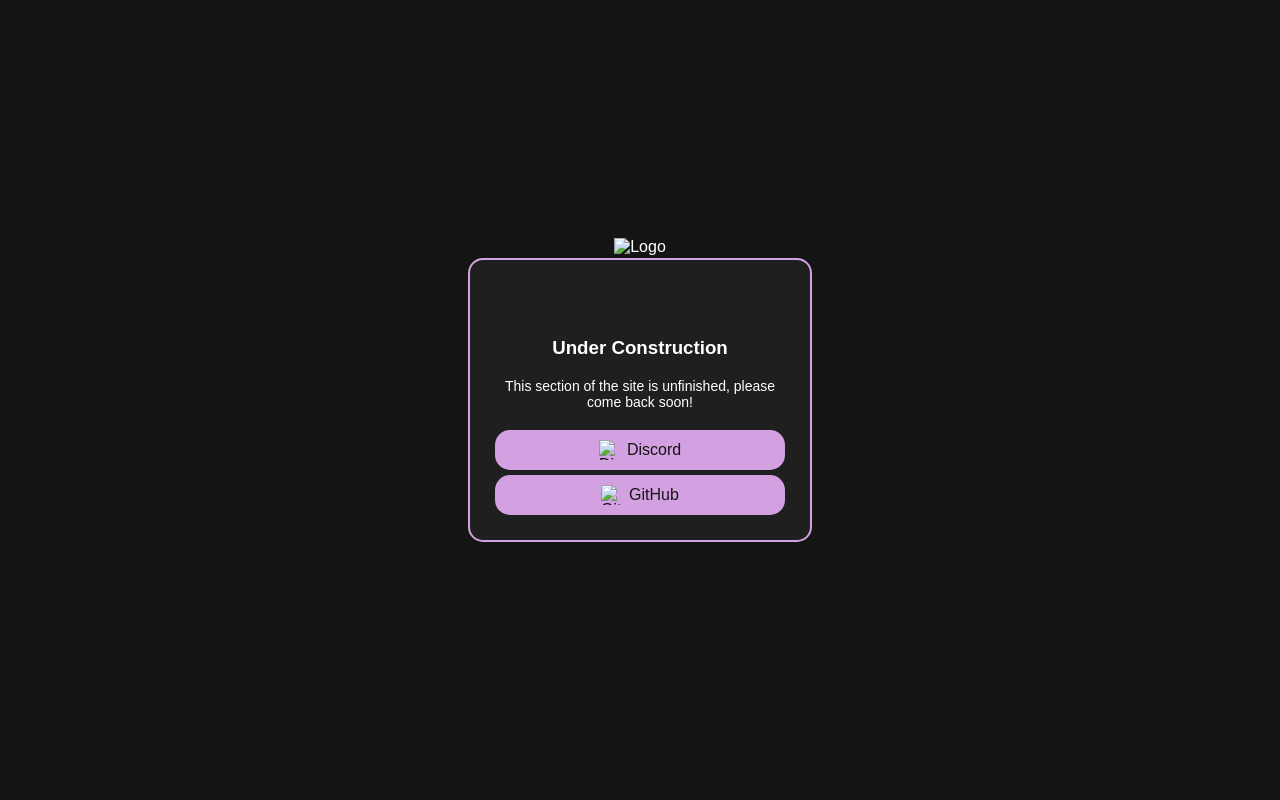
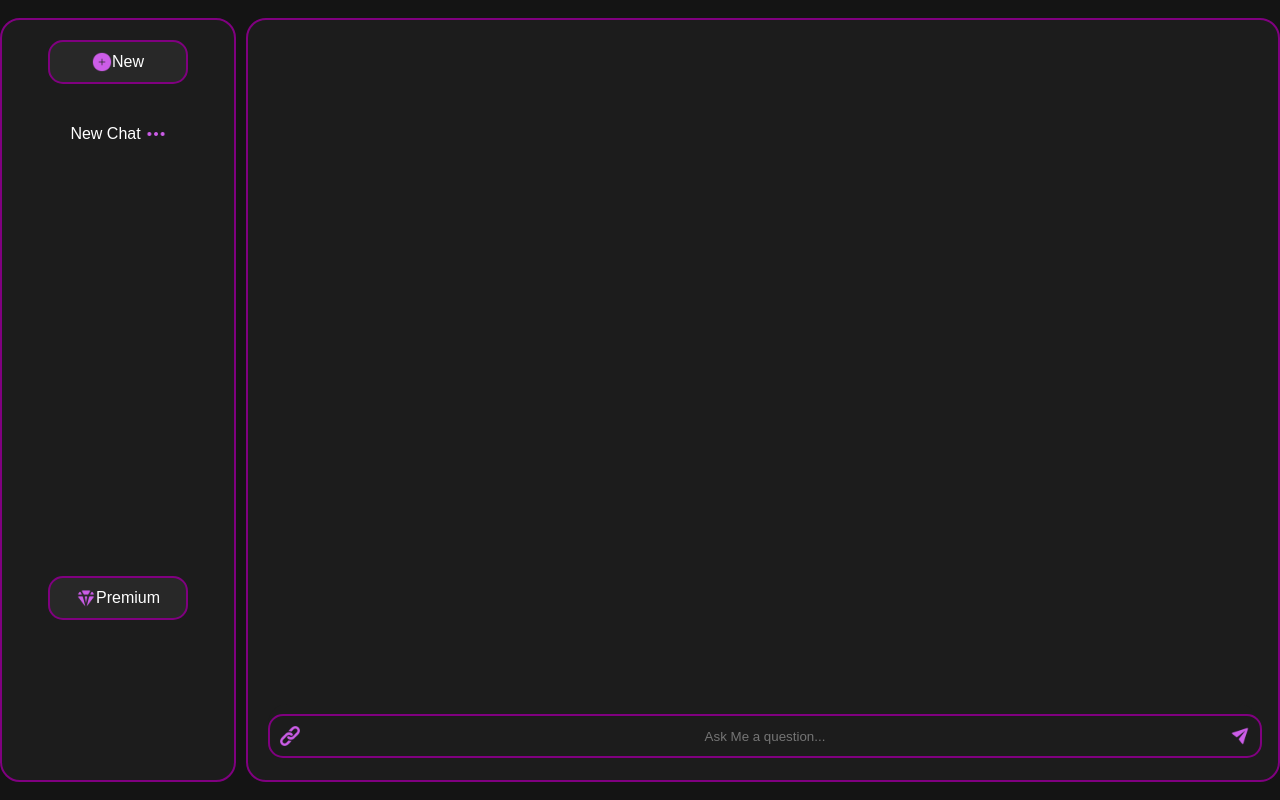
Before and after one commit to SinfulZen/IMP, a plain HTML site: page experiments/assistant/index.html in a window 1280 px wide. Drawn offline with Linux system fonts and the light colour scheme.

Commit message:
Assistant Update
• Asistant page updated with base design (functionality will be added in the near future).

```diff
--- a/experiments/assistant/index.html
+++ b/experiments/assistant/index.html
@@ -1,102 +1,236 @@
 <!DOCTYPE html>
 
-<!-- META, OG & SEO TAGS -->
 <html lang="en">
 <head>
-
     <meta charset="UTF-8">
     <meta name="viewport" content="width=device-width, initial-scale=1.0">
-    <meta http-equiv="X-UA-Compatible" content="ie=edge">
-    <meta name="description" content="An intensive collection of PlayStation™3 content. We also have various unique tools for media enhancement and social platforms!">
-    <meta name="keywords" content="Flaming, Immortal, Zen, Dev, Development, Modding, Paradise, IMP, Rewrite, Google, GitHub, Web, PlayStation™3, PlayStation, PS3, Gaming, Hack, Hacks, Hacker, Hacking, Mod, Mods, Modding, Modder, Homebrew, Terms, TOS, Jailbreak, Exploit, Exploits, Hybrid, Custom, HFW, CFW">
-    <meta name="application-name" content="https://sinfulzen.github.io/IMP-Rewrite">
-    <link rel="icon" href="assets/images/branding/favicon.ico" type="image/x-icon">
-    <link rel="shortcut icon" href="assets/images/branding/favicon.ico" type="image/x-icon">
-    <link rel="manifest" href="admin/manifest/manifest.json">
-    <meta property="og:type" content="website">
-    <meta property="og:url" content="https://sinfulzen.github.io/IMP-Rewrite">
-    <meta property="og:title" content="Immortal Modding Paradise">
-    <meta property="og:description" content="An intensive collection of PlayStation™3 content. We also have various unique tools for media enhancement and social platforms!">
-    <meta property="og:image" content="https://sinfulzen.github.io/IMP-Rewrite/assets/images/branding/banner.png">
-
-    <title>IMP • Under Construction</title>
-</head>
-</html>
-
-<!-- MAIN -->
-<html>
-<head>
-
+    <title>IMP • Assistant Experiment</title>
     <style>
         body {
             background-color: #141414;
             display: flex;
-            justify-content: center;
-            align-items: center;
-            height: 100vh;
             margin: 0;
             font-family: Arial, sans-serif;
-            color: #fff;
+            height: 100vh;
+            color: white;
+            align-items: center;
+            justify-content: center;
         }
-        .centered-body {
-            background-color: #1f1f1f;
-            border: 2px solid #D3A1E1;
-            border-radius: 15px;
+        .side-panel {
+            background-color: #1c1c1c;
+            border: 2px solid purple;
+            border-radius: 20px;
+            width: 15%;
+            display: flex;
+            flex-direction: column;
             padding: 20px;
             text-align: center;
-            width: 300px;
+            height: 90%;
         }
-        .logo {
-            width: 45px;
-            height: auto;
-            position: relative;
-            top: -42px;
-            right: 0px;
-            bottom: 0px;
-            left: 0px;
-            margin-bottom: 20px;
-}
-        }
-        .header {
-            font-size: 24px;
-            margin: 0;
-        }
-        .subheader {
-            font-size: 14px;
-            margin: 5px 0 20px 0;
-        }
-        .button {
-            background-color: #D3A1E1;
-            border: none;
+        .top-button, .bottom-button {
+            background-color: #282828;
+            border: 2px solid purple;
             border-radius: 15px;
-            color: #141414;
-            padding: 10px 20px;
-            margin: 5px;
-            font-size: 16px;
-            cursor: pointer;
+            padding: 10px;
             display: flex;
             align-items: center;
             justify-content: center;
-            text-decoration: none;
+            cursor: pointer;
+            color: white;
+            font-size: 16px;
+            width: 60%;
+            margin: 0 auto;
         }
-        .button img {
-            margin-right: 8px;
+        .new-chat-section {
+            display: flex;
+            flex-direction: column;
+            align-items: center;
+            margin-top: 20px;
+        }
+        .new-chat-section .new-chat-text {
+            margin-top: 20px;
+            display: flex;
+            align-items: center;
+            cursor: pointer;
+        }
+        .new-chat-section .new-chat-text:hover {
+            background-color: #282828;
+            border-radius: 15px;
+            padding: 5px;
+        }
+        .new-chat-section .new-chat-text img {
+            margin-left: 5px;
+        }
+        .dropdown-menu {
+            display: none;
+            background-color: #1c1c1c;
+            border-radius: 15px;
+            padding: 10px;
+            position: absolute;
+            margin-top: 10px;
+            text-align: left;
+            width: 150px;
+            border: 2px solid purple;
+        }
+        .dropdown-menu .dropdown-item {
+            display: flex;
+            align-items: center;
+            padding: 5px 0;
+        }
+        .dropdown-menu .dropdown-item img {
+            margin-right: 10px;
+        }
+        .chat-section {
+            flex-grow: 1;
+            background-color: #1c1c1c;
+            border: 2px solid purple;
+            border-radius: 20px;
+            margin-left: 10px;
+            padding: 20px;
+            display: flex;
+            flex-direction: column;
+            justify-content: flex-end;
+            height: 90%;
+        }
+        .input-box-container {
+            border: 2px lightpurple;
+            border-radius: 20px;
+            padding: 10px;
+            background-color: #1c1c1c;
+        }
+        .input-box {
+            background-color: #1c1c1c;
+            border: 2px solid purple;
+            border-radius: 15px;
+            padding: 10px;
+            display: flex;
+            align-items: center;
+            justify-content: space-between;
+            width: 100%;
+            margin-left: -10px;
+            margin-bottom: -8px;
+        }
+        .input-box input {
+            background: none;
+            border: none;
+            color: white;
+            text-align: center;
+            width: 100%;
+        }
+        .input-box input:focus {
+            outline: none;
+        }
+        .input-box img {
+            cursor: pointer;
         }
     </style>
 </head>
 <body>
-    <div class="centered-body">
-        <img src="assets/images/icons/construction.webp" alt="Logo" class="logo">
-        <h3 class="header">Under Construction</h3>
-        <p class="subheader">This section of the site is unfinished, please come back soon!</p>
-        <a href="https://discord.gg/vbGdtfNQXT" class="button">
-            <img src="assets/images/icons/construction-discord.png" alt="Discord" width="20" height="20">
-            Discord
-        </a>
-        <a href="https://github.com/sinfulzen/IMP-Rewrite" class="button">
-            <img src="assets/images/icons/construction-github.png" alt="GitHub" width="20" height="20">
-            GitHub
-        </a>
+    <div class="side-panel">
+        <div class="top-button">
+            <img src="assets/new.png" alt="#" width="20" height="20">
+             New
+        </div>
+        <div class="new-chat-section">
+            <div class="new-chat-text" onclick="toggleDropdown()">
+                New Chat
+                <img src="assets/more.png" alt="#" width="20" height="20">
+            </div>
+            <div class="dropdown-menu" id="dropdownMenu">
+                <div class="dropdown-item">
+                    <img src="assets/rename.png" alt="#" width="20" height="20">
+                    Rename
+                </div>
+                <div class="dropdown-item">
+                    <img src="assets/archive.png" alt="#" width="20" height="20">
+                    Archive
+                </div>
+                <div class="dropdown-item">
+                    <img src="assets/delete.png" alt="#" width="20" height="20">
+                    Delete
+                </div>
+            </div>
+        </div>
+
+          <br>
+           <br>
+            <br>
+             <br>
+            <br>
+           <br>
+          <br>
+           <br>
+            <br>
+             <br>
+            <br>
+           <br>
+          <br>
+           <br>
+            <br>
+             <br>
+            <br>
+           <br>
+          <br>
+           <br>
+            <br>
+             <br>
+            <br>
+           <br>
+
+        <div class="bottom-button">
+            <img src="assets/premium.png" alt="#" width="20" height="20">
+             Premium
+        </div>
     </div>
+    <div class="chat-section">
+        <div class="input-box-container">
+            <div class="input-box">
+                <img src="assets/upload.png" alt="#" width="20" height="20" onclick="openFileExplorer()">
+                <input type="text" placeholder="Ask Me a question..." id="question-input">
+                <img src="assets/send.png" alt="#" width="20" height="20" onclick="sendMessage()">
+            </div>
+        </div>
+    </div>
+
+    <script>
+        function toggleDropdown() {
+            const dropdownMenu = document.getElementById('dropdownMenu');
+            if (dropdownMenu.style.display === 'none' || dropdownMenu.style.display === '') {
+                dropdownMenu.style.display = 'block';
+            } else {
+                dropdownMenu.style.display = 'none';
+            }
+        }
+
+        function openFileExplorer() {
+            const input = document.createElement('input');
+            input.type = 'file';
+            input.style.display = 'none';
+            document.body.appendChild(input);
+            input.click();
+            input.onchange = () => {
+                alert('File Selected: ' + input.files[0].name);
+                document.body.removeChild(input);
+            };
+        }
+
+        function sendMessage() {
+            const inputBox = document.getElementById('question-input');
+            const message = inputBox.value;
+            if (message.trim()) {
+                alert('Message Sent: ' + message);
+                inputBox.value = '';
+            } else {
+                alert('Please enter a message before sending');
+            }
+        }
+
+        window.onclick = function(event) {
+            const dropdownMenu = document.getElementById('dropdownMenu');
+            if (!event.target.matches('.new-chat-text') && !event.target.closest('.new-chat-section')) {
+                dropdownMenu.style.display = 'none';
+            }
+        }
+    </script>
 </body>
 </html>
```
Also changed, not shown: experiments/assistant/assets/archive.png (added), experiments/assistant/assets/delete.png (added), experiments/assistant/assets/more.png (added), experiments/assistant/assets/new.png (added), experiments/assistant/assets/premium.png (added), experiments/assistant/assets/rename.png (added), experiments/assistant/assets/send.png (added), experiments/assistant/assets/upload.png (added).
